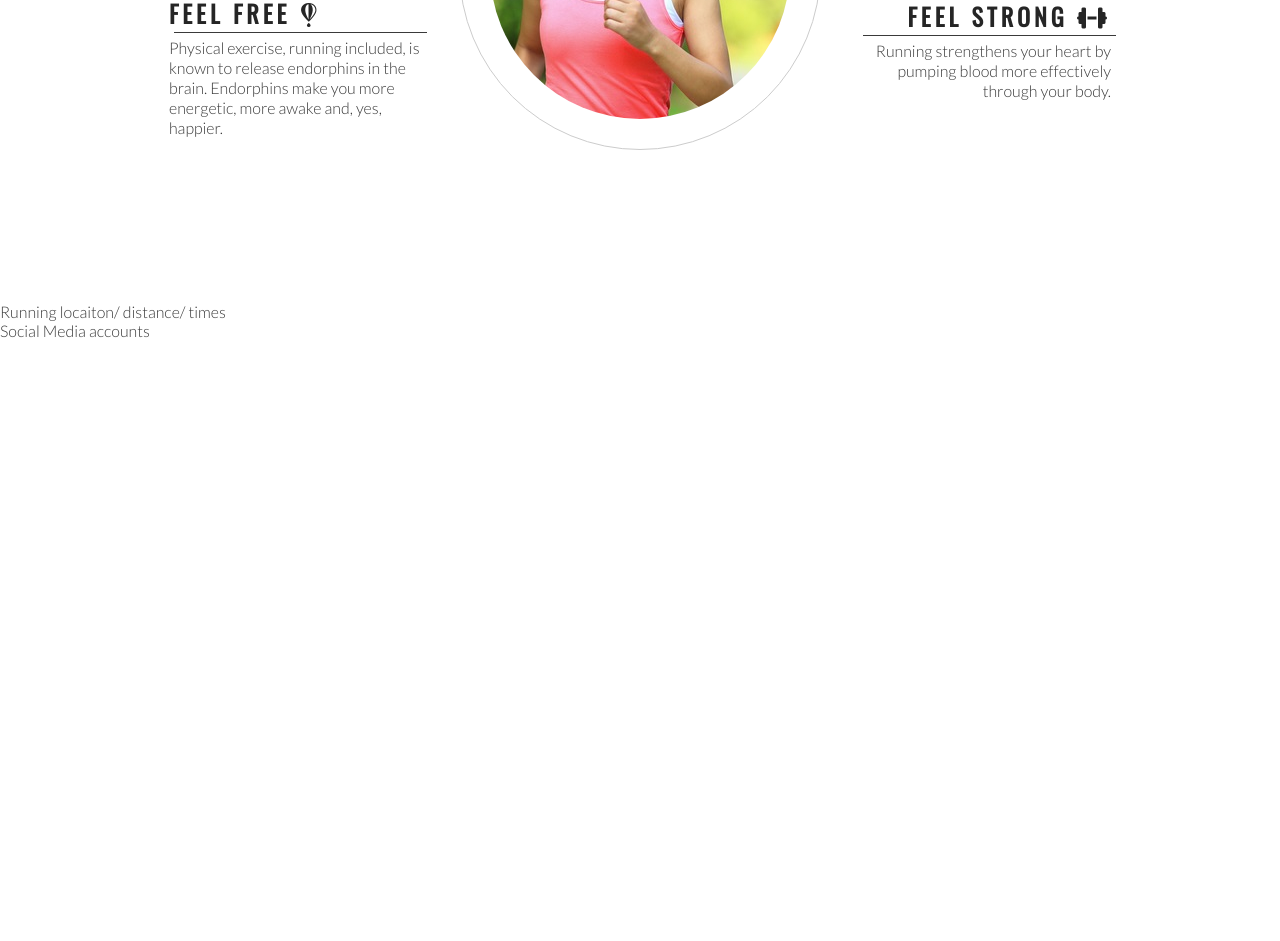
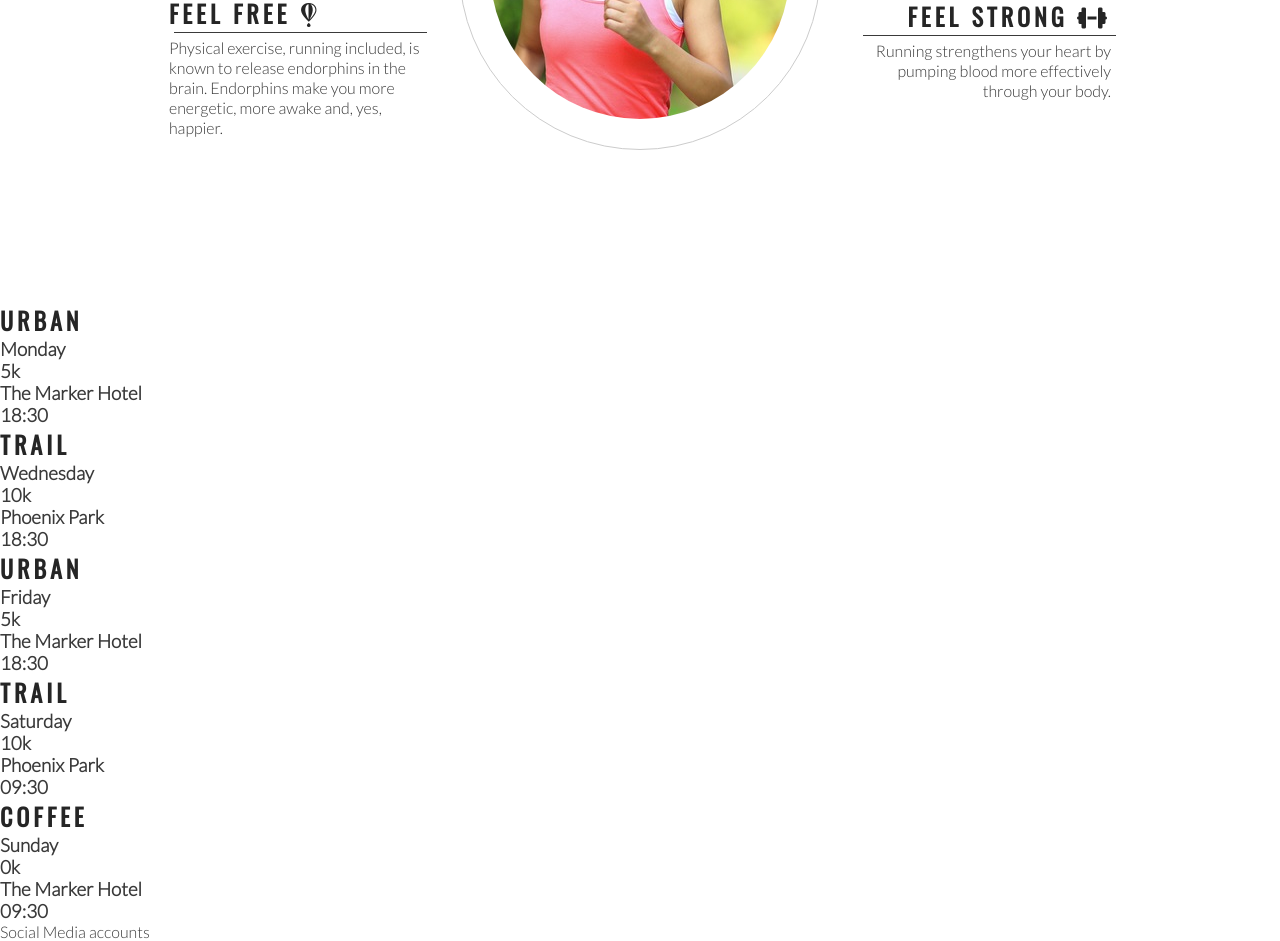
Before and after one commit to smcneill47/love-running, a plain HTML site: page index.html in a window 1280 px wide. Shown: the part 993-1934 px from the top of the page. Before the commit the page ends 1333 px from the top, so only its background shows below. Drawn offline with nearby package versions, Linux system fonts and the light colour scheme.

Commit message:
add meet up times main structure

```diff
--- a/index.html
+++ b/index.html
@@ -80,7 +80,44 @@
     </section>
 
     <section>
-        Running locaiton/ distance/ times
+        <div>
+            <h2>Urban</h2>
+            <h3>Monday</h3>
+            <h3>5k</h3>
+            <h3>The Marker Hotel</h3>
+            <h3>18:30</h3>
+        </div>
+
+        <div>
+            <h2>Trail</h2>
+            <h3>Wednesday</h3>
+            <h3>10k</h3>
+            <h3>Phoenix Park</h3>
+            <h3>18:30</h3>
+        </div>
+        <div>
+            <h2>Urban</h2>
+            <h3>Friday</h3>
+            <h3>5k</h3>
+            <h3>The Marker Hotel</h3>
+            <h3>18:30</h3>
+        </div>
+
+        <div>
+            <h2>Trail</h2>
+            <h3>Saturday</h3>
+            <h3>10k</h3>
+            <h3>Phoenix Park</h3>
+            <h3>09:30</h3>
+        </div>
+
+        <div>
+            <h2>Coffee</h2>
+            <h3>Sunday</h3>
+            <h3>0k</h3>
+            <h3>The Marker Hotel</h3>
+            <h3>09:30</h3>
+        </div>
     </section>
 
     <footer>Social Media accounts
```
